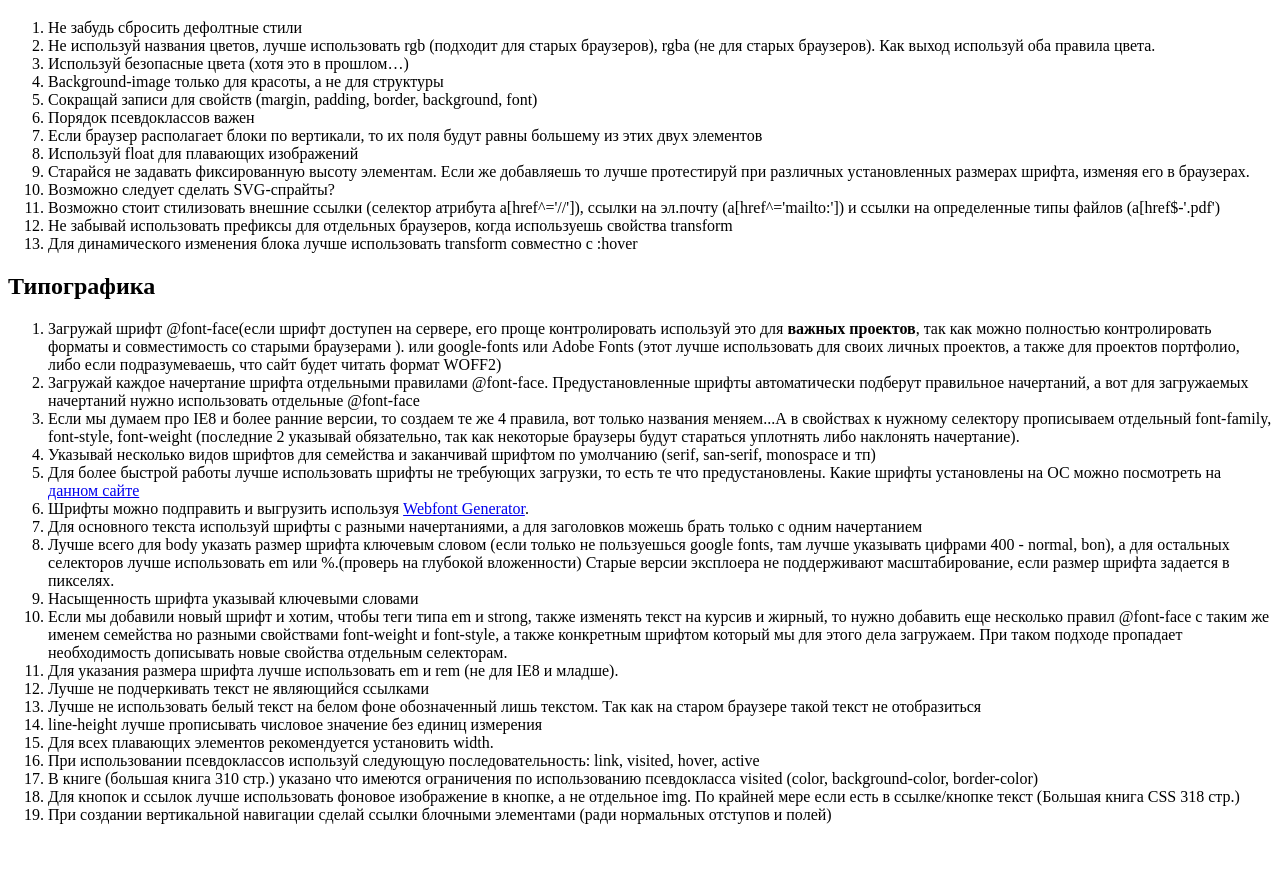
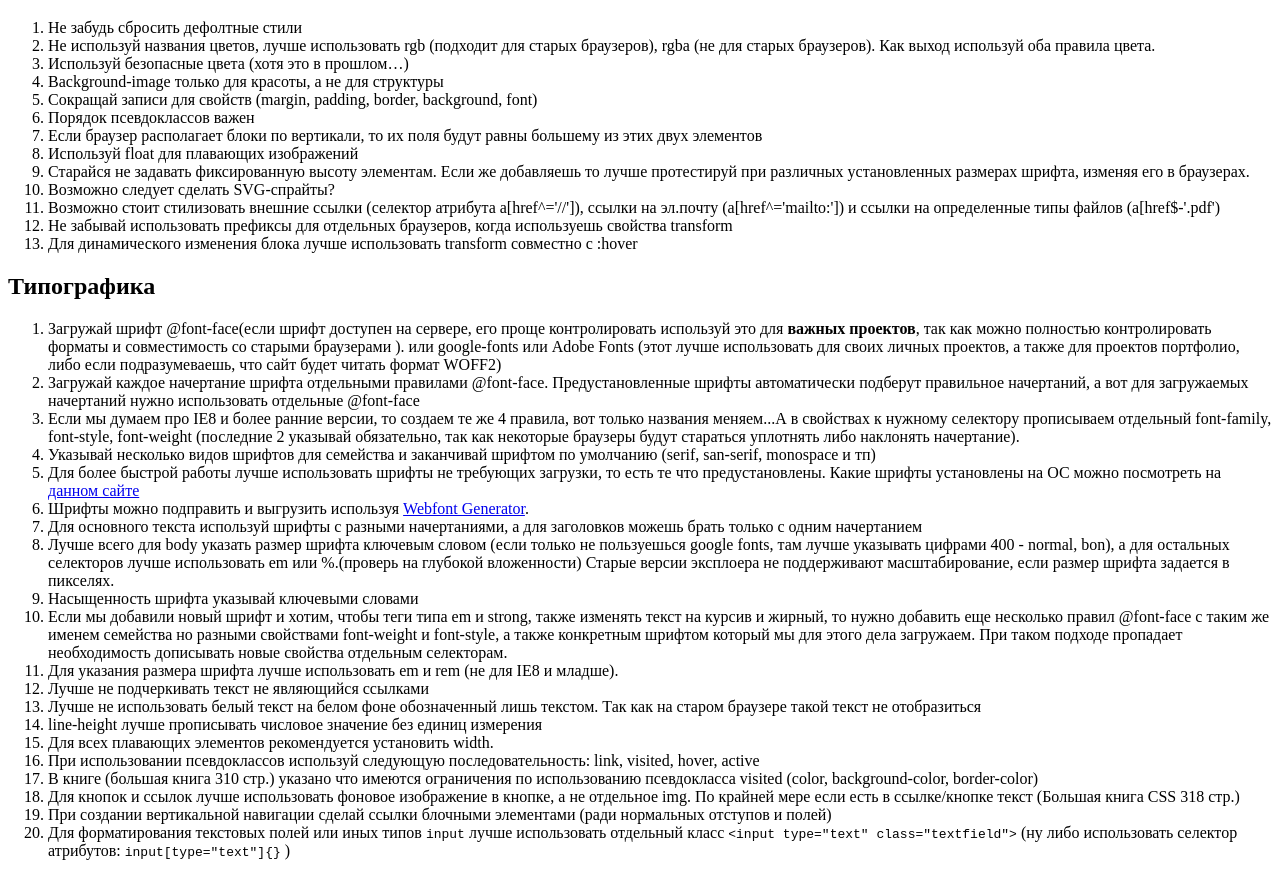
Before and after one commit to LonelIce/CSS-Tutorial, a plain HTML site: page 7.Base/index.html in a window 1280 px wide. Shown: the part 61-937 px from the top of the page. Before the commit the page ends 901 px from the top, so only its background shows below. Drawn offline with Linux system fonts and the light colour scheme.

Commit message:
add: new base rule

```diff
--- a/7.Base/index.html
+++ b/7.Base/index.html
@@ -139,5 +139,11 @@
 			При создании вертикальной навигации сделай ссылки блочными элементами
 			(ради нормальных отступов и полей)
 		</li>
+		<li>
+			Для форматирования текстовых полей или иных типов <code>input</code> лучше
+			использовать отдельный класс
+			<code> &lt;input type="text" class="textfield"&gt;</code> (ну либо
+			использовать селектор атрибутов: <code>input[type="text"]{}</code> )
+		</li>
 	</ol>
 </html>
```
